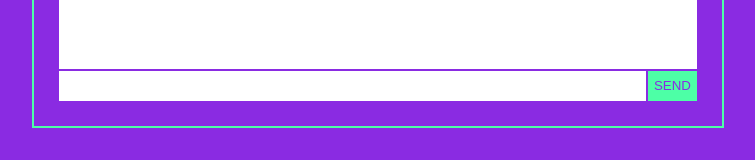
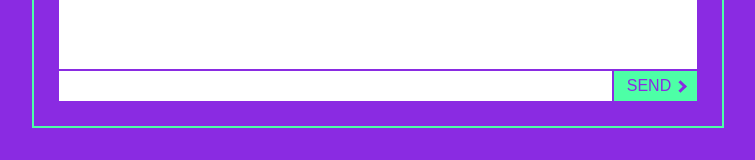
Before and after one commit to nathaliaitaliano/tna-fe, a Next.js app: page / in a window 1280 px wide. Shown: the part 535-695 px from the top of the page, without its empty margins (262-1017 px from the left). Built offline with nearby package versions, Linux system fonts and the light colour scheme.

Commit message:
style for send icon

```diff
--- a/styles/Chat.module.css
+++ b/styles/Chat.module.css
@@ -49,10 +49,21 @@
   outline: none;
 }
 
+.sendIcon {
+  border: solid #8a2be2;
+  border-width: 0 3px 3px 0;
+  display: inline-block;
+  padding: 3px;
+  transform: rotate(-45deg);
+  -webkit-transform: rotate(-45deg);
+}
+
 .btnSendMessage {
+  width: 6em;
   border: 1px solid #8a2be2;
   background-color: #4dffa6;
   color: #8a2be2;
+  font-size: 16px;
   font-weight: 500;
   cursor: pointer;
 }
```
